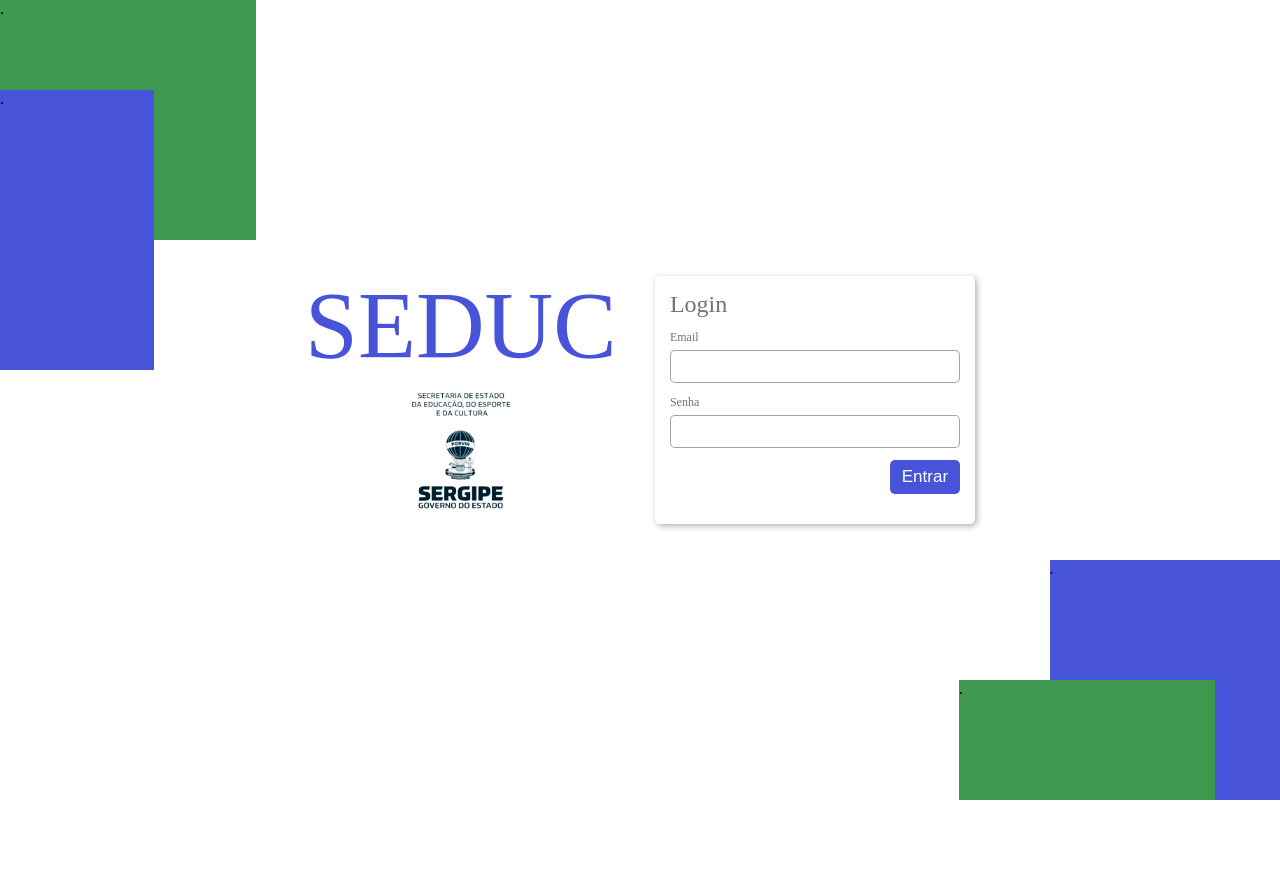
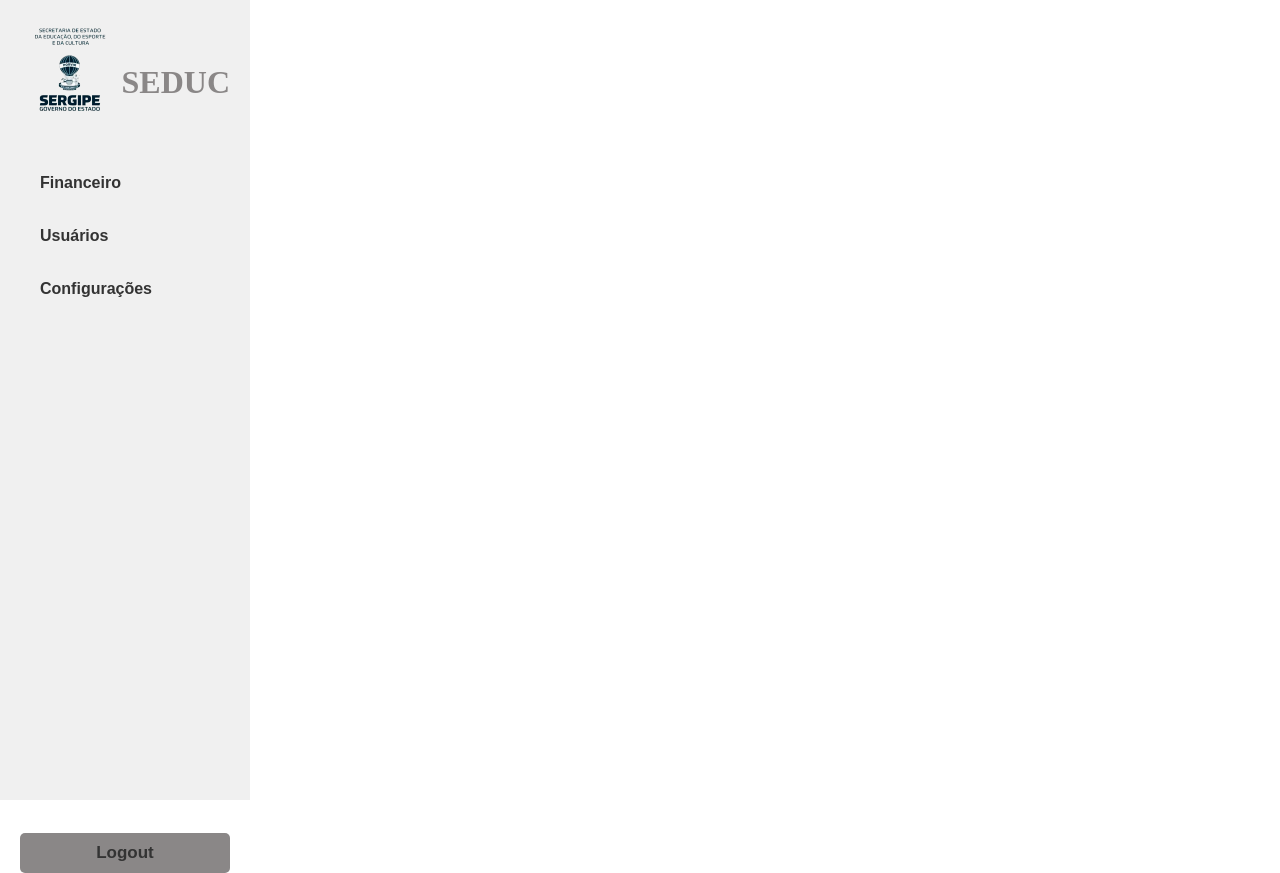
Before and after one commit to ByteCarlos/custo-facil-web, a React (Vite) app: page / in a window 1280 px wide. Before the commit the page ends 800 px from the top, so only its background shows below. Built offline with nearby package versions, Linux system fonts and the light colour scheme; a web font is replaced by a local one.

Commit message:
fiz alteração de algumas cores e fontes na estilização
Estou tentando colocar os icones mas por algum motivo o fontawesomeicons não esta indo.

```diff
--- a/src/app.jsx
+++ b/src/app.jsx
@@ -5,6 +5,6 @@
 
 export default function App(){
     return(
-        <Login />
+        <Sidebar />
     )
 }
--- a/src/componentes/Sidebar.css
+++ b/src/componentes/Sidebar.css
@@ -1,3 +1,8 @@
+span {
+  font-family: Arial, Helvetica, sans-serif;
+  font-weight: 600;
+  color: #333;
+}
 .sidebar {
     display: relative;
     background-color: #f0f0f0;
@@ -16,6 +21,7 @@
     position: relative;
     margin-top: -80px;
     margin-bottom: 30%;
+    color: #8a8787;
   }
 
   .logo img {
@@ -34,7 +40,7 @@
   .menu li a {
     display: block;
     padding: 10px;
-    color: #333;
+    color: #8a8787;
     text-decoration: none;
     border-radius: 5px;
     transition: background-color 0.3s;
@@ -53,7 +59,7 @@
     width: 100%;
     padding: 10px;
     margin-top: 250%;
-    background-color: #494848;
+    background-color: #8a8787;
     color: white;
     border: none;
     border-radius: 5px;
@@ -62,7 +68,7 @@
   }
 
   .logout:hover {
-    background-color: #868585;
+    background-color: #747272;
   }
 
   .logout i {
--- a/src/componentes/Sidebar.jsx
+++ b/src/componentes/Sidebar.jsx
@@ -1,5 +1,6 @@
 import React from 'react';
 import './Sidebar.css';
+import { FontAwesomeIcon } from '@fortawesome/react-fontawesome';
 
 const Sidebar = () => {
   return (
--- a/src/main.jsx
+++ b/src/main.jsx
@@ -2,6 +2,10 @@
 import { createRoot } from 'react-dom/client'
 import App from './app'
 import './global/styles/styles.css'
+import { library } from '@fortawesome/fontawesome-svg-core';
+import { faCoffee, faUser } from '@fortawesome/free-solid-svg-icons';
+
+library.add(faCoffee, faUser);
 
 
 createRoot(document.getElementById('root')).render(
```
